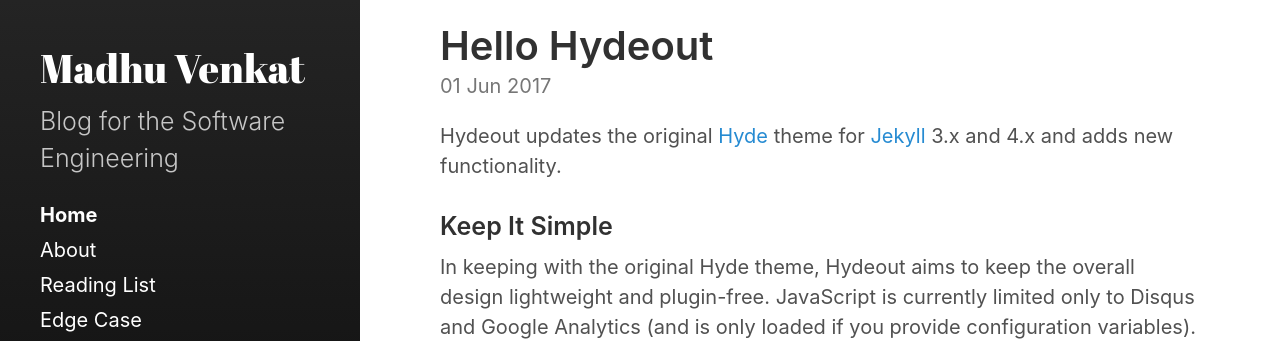
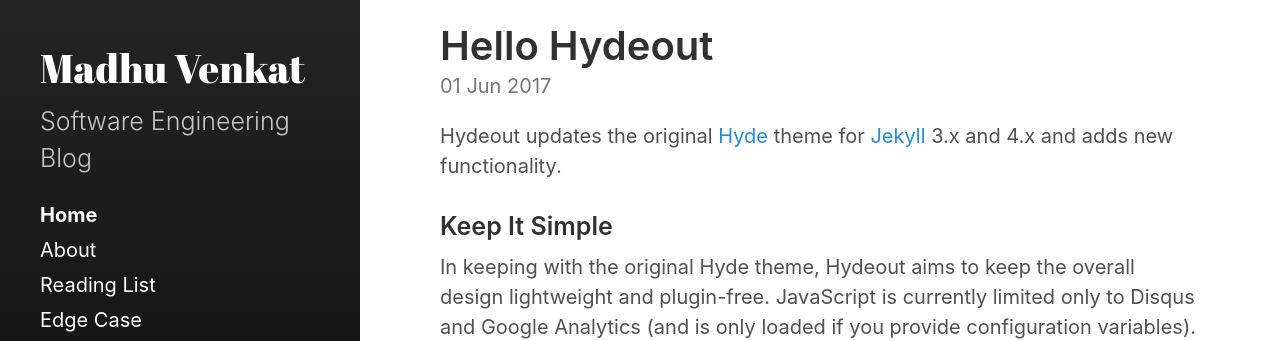
Before and after one commit to madhuvenkatk/blog, a Jekyll site: the page built from index.html, in a window 1280 px wide. Shown: the part 350-691 px from the top of the page. Built offline with Jekyll 4.4.1, drawn with Linux system fonts in a browser that asks for light colours; the list of posts is cut into pages by our own code.

Commit message:
yml changes

```diff
--- a/_config.yml
+++ b/_config.yml
@@ -5,7 +5,7 @@
 # Setup
 title:            Madhu Venkat
 tagline:          'Madhu Venkat Blog'
-description:      'Blog for the Software Engineering'
+description:      'Software Engineering Blog'
 url:              https://madhuvenkatk.github.io
 baseurl:          '/blog'
                   # the optional subpath of your site, e.g. "/blog"
```
